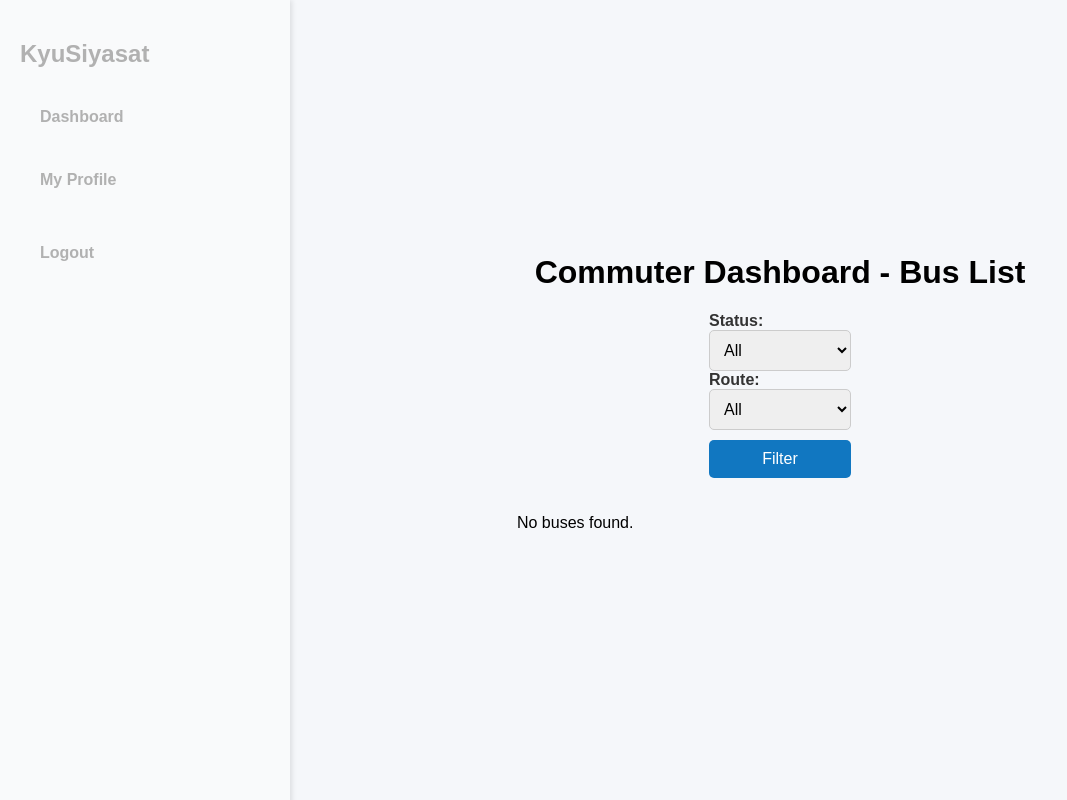
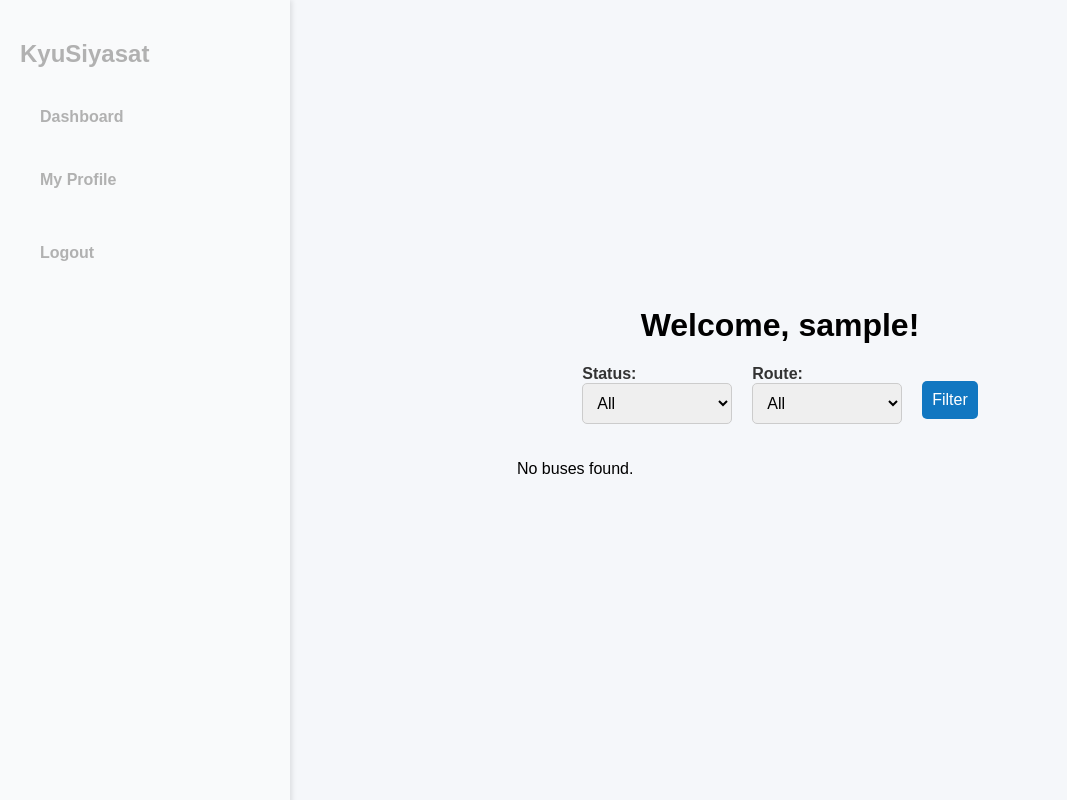
Before and after one commit to jdcnnry/kyuSiyasat, a Django app: template kyusiyasat/templates/commuter_dashboard/commuter_dashboard.html in a window 1280 px wide. Shown: the whole page, without its empty margins (0-1067 px from the left). Run offline with Django 5.2, Linux system fonts and the light colour scheme; the template is opened without the code that fills it, so the values that code supplies are empty; the visitor is signed in with stand-in values (Sample User, id 1).

Commit message:
Fixed templates for commuter dashboard layout

```diff
--- a/kyusiyasat/templates/commuter_dashboard/commuter_dashboard.html
+++ b/kyusiyasat/templates/commuter_dashboard/commuter_dashboard.html
@@ -1,17 +1,21 @@
 {% extends 'base.html' %}
 
 {% block content %}
-    <h1>Commuter Dashboard - Bus List</h1>
+    <h1>Welcome, {{ user.username }}!</h1>
 
     <!-- Filter Form -->
     <form method="GET" action="" class="filter-form">
+        <div class="filter-container">
+            <div class="filter-item">
                 <label for="status">Status:</label>
                 <select name="status" id="status">
                     <option value="">All</option>
                     <option value="Operating" {% if status_filter == "Operating" %}selected{% endif %}>Operating</option>
                     <option value="Not Operating" {% if status_filter == "Not Operating" %}selected{% endif %}>Not Operating</option>
                 </select>
+            </div>
 
+            <div class="filter-item">
                 <label for="route">Route:</label>
                 <select name="route" id="route">
                     <option value="">All</option>
@@ -21,8 +25,10 @@
                         </option>
                     {% endfor %}
                 </select>
+            </div>
 
-        <button type="submit">Filter</button>
+            <button type="submit" class="filter-button">Filter</button>
+        </div>
     </form>
 
     <!-- Bus Grid -->
```
Also changed, not shown: kyusiyasat/templates/commuter_dashboard/bus_detail.html (+5 -6 lines). Lines whose indentation alone changed are shown as unchanged.
